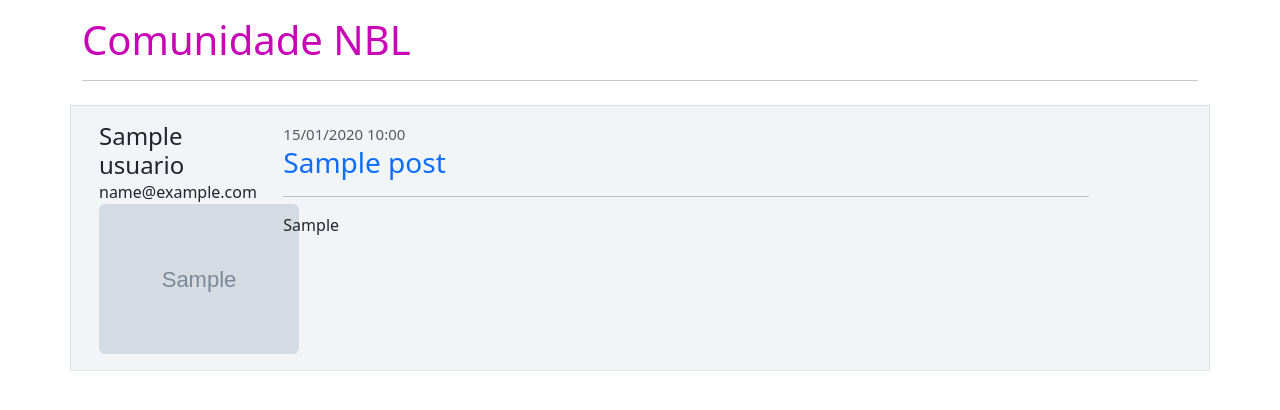
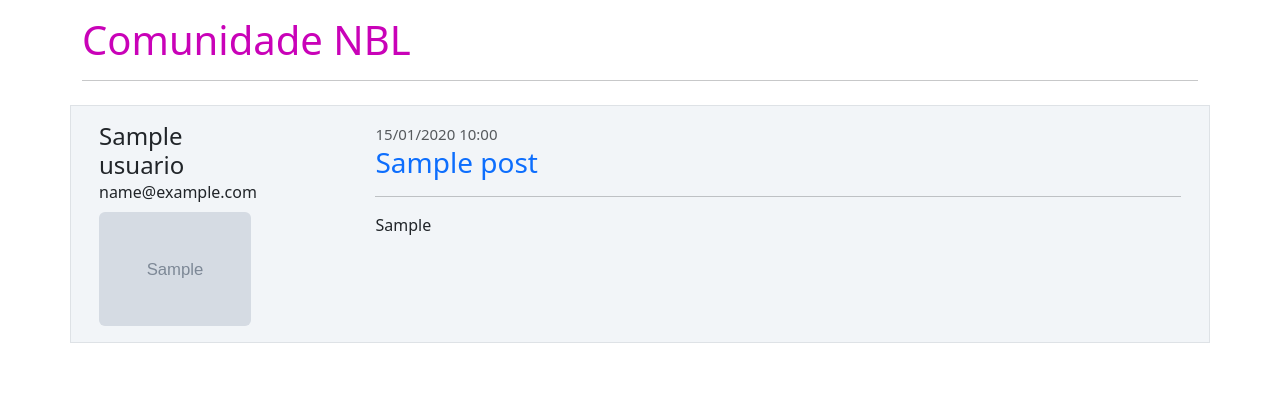
Before and after one commit to mathk4/ComunidadeNBL, a Flask app: page / in a window 1280 px wide. Shown: the part 56-466 px from the top of the page. Run offline with Flask 3, Linux system fonts and the light colour scheme; tables that the repository leaves empty hold one stand-in row (values such as "Sample post"); grey boxes marked "Sample" are stand-in pictures.

Commit message:
adequar a home para telas pequenas

```diff
--- a/ComunidadeNBL/templates/home.html
+++ b/ComunidadeNBL/templates/home.html
@@ -6,11 +6,17 @@
         <hr>
         {% for post in posts %}
             <div class="row border mt-4 p-3 meupost" >
-                    <div class="col col-2">
-                        <h4 class="mb-0 mt-0">{{ post.autor.nome_usuario }}</h4> <span>{{ post.autor.email }}</span>
-                        <div class="image pe-2"> <img src="{{ url_for('static', filename='foto_perfil/{}'.format(post.autor.foto_perfil)) }}" class="rounded" width="200"> </div>
+                <div class="col-12 col-md-2 d-flex flex-column mb-3 mb-md-0">
+                    <div>
+                        <h4 class="mb-0">{{ post.autor.nome_usuario }}</h4>
+                        <span>{{ post.autor.email }}</span>
                     </div>
-                    <div class="col col-9">
+                    <div class="image pe-2 mt-2">
+                        <img src="{{ url_for('static', filename='foto_perfil/{}'.format(post.autor.foto_perfil)) }}" class="rounded img-fluid" alt="Foto de Perfil">
+                    </div>
+                </div>
+
+                <div class="col-12 col-md-9 offset-md-1">
                     <small class="text-muted" style="font-size: 15px"> {{ post.data_criacao.strftime('%d/%m/%Y %H:%M') }}</small>
                     <a style="text-decoration: none" href="{{ url_for('exibir_post', post_id=post.id)}}">
                         <h3> {{ post.titulo }}</h3>
```
Lines whose indentation alone changed are shown as unchanged.
